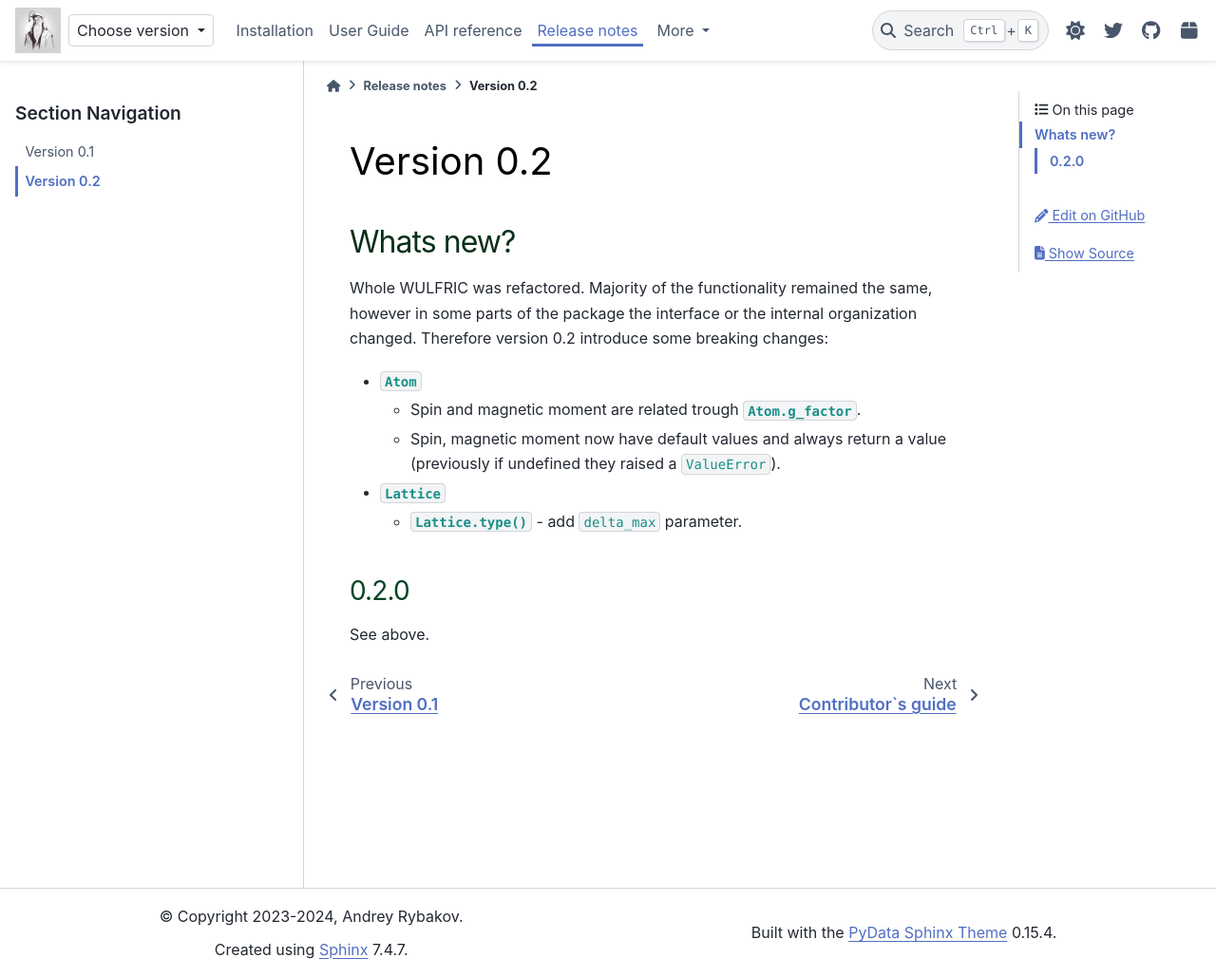
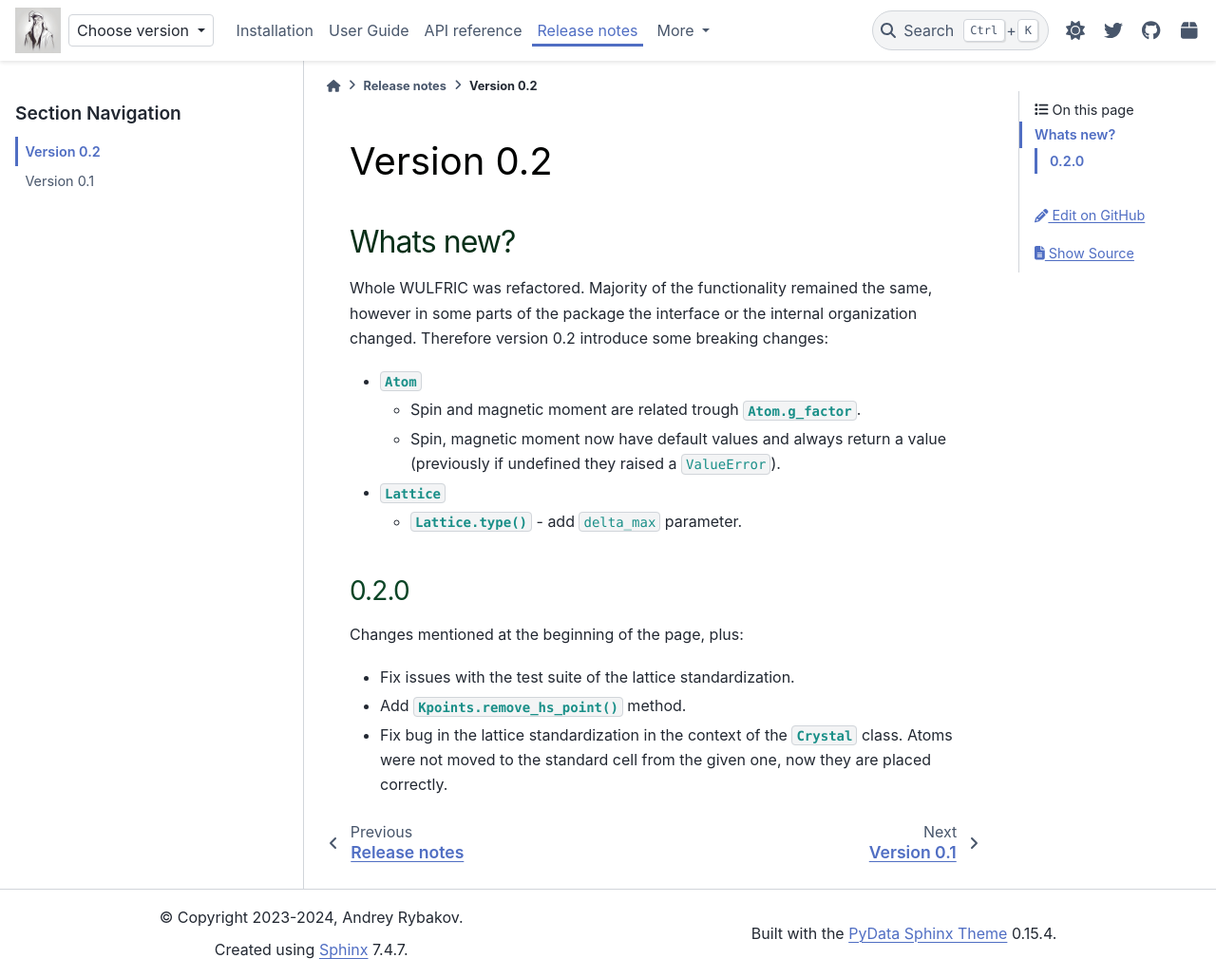
Before and after one commit to adrybakov/wulfric, a Sphinx documentation site: the page built from docs/source/release-notes/0.2.rst, in a window 1280 px wide and 1029 px high. Shown: the whole window at 95% size. Built offline with Sphinx 7.4.7 and the PyData theme 0.15.4, drawn with Linux system fonts in a browser that asks for light colours; a script that is not in the unit is left out.

Commit message:
Prepare for the release

```diff
--- a/docs/source/release-notes/0.2.rst
+++ b/docs/source/release-notes/0.2.rst
@@ -24,4 +24,9 @@ Therefore version 0.2 introduce some breaking changes:
 
 0.2.0
 =====
-See above.
+Changes mentioned at the beginning of the page, plus:
+
+* Fix issues with the test suite of the lattice standardization.
+* Add :py:meth:`.Kpoints.remove_hs_point` method.
+* Fix bug in the lattice standardization in the context of the :py:class:`.Crystal` class.
+  Atoms were not moved to the standard cell from the given one, now they are placed correctly.
--- a/docs/source/release-notes/index.rst
+++ b/docs/source/release-notes/index.rst
@@ -5,5 +5,5 @@ Release notes
 .. toctree::
     :maxdepth: 1
 
+    0.2
     0.1
-    0.2
--- a/src/wulfric/__init__.py
+++ b/src/wulfric/__init__.py
@@ -18,8 +18,8 @@
 
 __version__ = "0.2.0"
 __doclink__ = "wulfric.org"
-__git_hash__ = "undefined"
-__release_date__ = "Undefined"
+__git_hash__ = "1cebfb73f99978446667e7a0914af5a6d6126ec2"
+__release_date__ = "21 February 2024"
 
 
 from . import bravais_lattice
```
